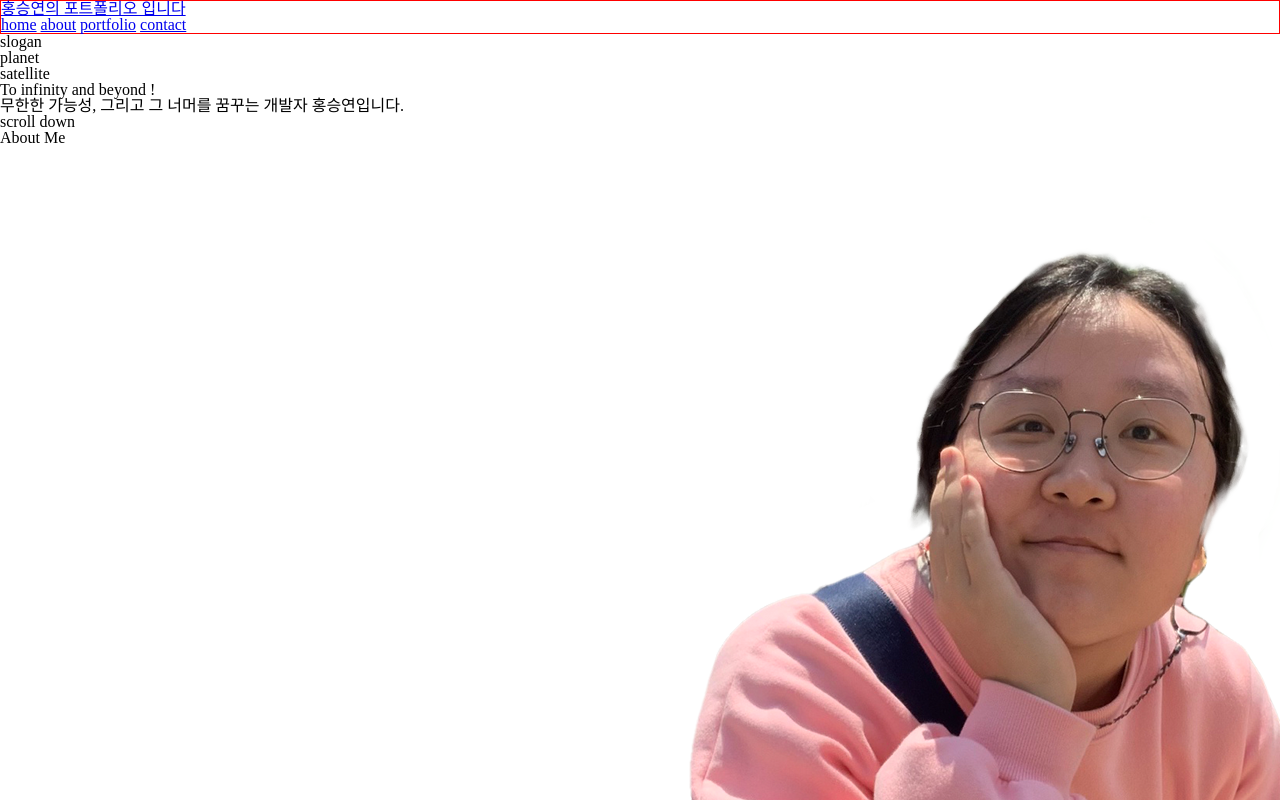
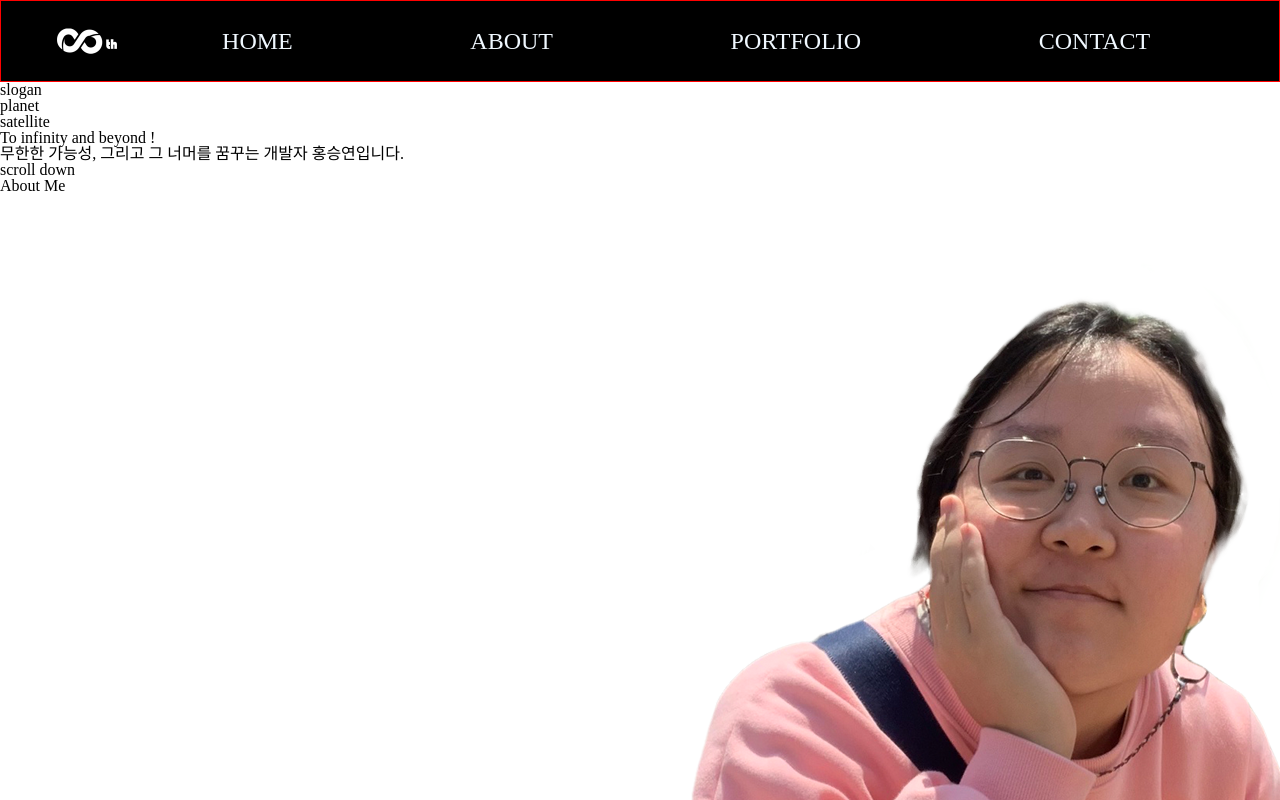
Before and after one commit to August-projects/space, a website built with Parcel: page index.html in a window 1280 px wide. Shown: the top 800 px of the page. Built offline with nearby package versions, Linux system fonts and the light colour scheme; a web font is replaced by a local one.

Commit message:
on header

```diff
--- a/index.html
+++ b/index.html
@@ -25,12 +25,15 @@
 
 <body>
     <header>
-        <h1><a href="#">홍승연의 포트폴리오 입니다</a></h1>
+
         <nav>
-            <a href="#">home</a>
-            <a href="#">about</a>
-            <a href="#">portfolio</a>
-            <a href="#">contact</a>
+            <h1><a href="#">홍승연의 포트폴리오 입니다</a></h1>
+            <ul>
+                <li><a href="#">home</a></li>
+                <li><a href="#">about</a></li>
+                <li><a href="#">portfolio</a></li>
+                <li><a href="#">contact</a></li>
+            </ul>
         </nav>
     </header>
     <main>
--- a/main.scss
+++ b/main.scss
@@ -1,3 +1,60 @@
+@font-face {
+    font-family: 'ChosunSg';
+    src: url('https://fastly.jsdelivr.net/gh/projectnoonnu/noonfonts_20-04@1.0/ChosunSg.woff') format('woff');
+    font-weight: normal;
+    font-style: normal;
+}
+
+$title: 'chosunKg';
+$content: 'chosunSg';
+
+*{
+    margin: 0;
+    padding: 0;
+    list-style: none;
+}
+
+.screen_out {
+    display: none;
+}
+
 header {
     border: 1px solid red;
+    background-color: black;
+    padding: 0 40px;
+
+    h1 {
+        display: block;
+        width: 100px;
+        height: 80px;
+        text-indent: -9999px;
+        overflow: hidden;
+        background: url(./img/8th_logo_white.png) center / 60px 50px no-repeat;
+    }
+
+    nav {
+        width: 100%;
+        max-width: 1600px;
+        display: flex;
+        justify-content: space-between;
+        align-items: center;
+        margin: auto;
+    }
+
+    ul {
+        display: flex;
+        width: 100%;
+        justify-content: space-around;
+
+    }
+
+    a {
+        color: aliceblue;
+        text-decoration: none;
+        text-transform: uppercase;
+        font-size: 24px;
+        font-family: $content;
+    }
+
+
 }
```
Also changed, not shown: dist/8th_logo_white.9ff37284.png (added), dist/index.html, 4 other files.
